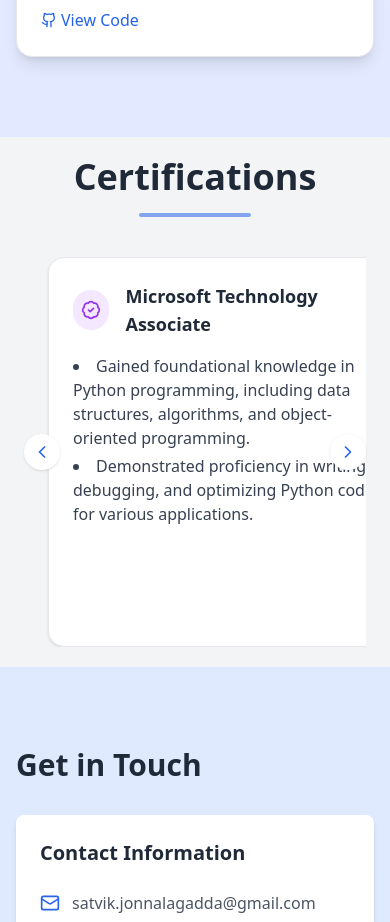
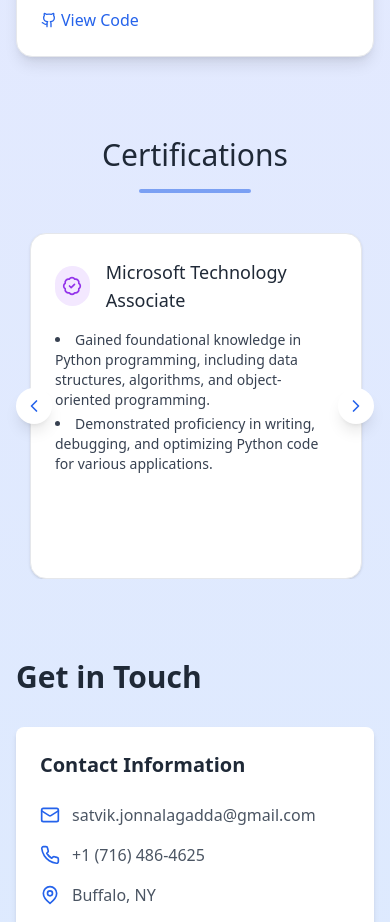
Before and after one commit to satvikjo/profile_ai, a React (Vite) app: page / in a window 390 px wide. Shown: the part 7420-8342 px from the top of the page. Built offline with nearby package versions, Linux system fonts and the light colour scheme.

Commit message:
Update Certifications.tsx

```diff
--- a/src/components/sections/Certifications.tsx
+++ b/src/components/sections/Certifications.tsx
@@ -1,4 +1,4 @@
-import React, { useRef } from 'react';
+import React, { useRef, useEffect, useState } from 'react';
 import { BadgeCheck, ChevronLeft, ChevronRight } from 'lucide-react';
 
 const Certifications: React.FC = () => {
@@ -34,48 +34,79 @@ const Certifications: React.FC = () => {
   ];
 
   const scrollRef = useRef<HTMLDivElement>(null);
+  const [showArrows, setShowArrows] = useState(false);
+  const [isMobile, setIsMobile] = useState(false);
+
+  useEffect(() => {
+    const checkMobile = () => {
+      setIsMobile(window.innerWidth < 768);
+    };
+
+    checkMobile();
+    window.addEventListener('resize', checkMobile);
+    return () => window.removeEventListener('resize', checkMobile);
+  }, []);
 
   const scroll = (direction: 'left' | 'right') => {
     if (scrollRef.current) {
       const container = scrollRef.current;
-      const { scrollLeft, scrollWidth, clientWidth } = container;
-      const scrollAmount = direction === 'left' ? -clientWidth : clientWidth;
-      const newPosition = scrollLeft + scrollAmount;
+      const scrollAmount = direction === 'left' ? -container.clientWidth : container.clientWidth;
 
-      if (direction === 'right' && scrollLeft + clientWidth >= scrollWidth) {
-        container.scrollTo({ left: 0, behavior: 'smooth' });
-      } else if (direction === 'left' && scrollLeft <= 0) {
-        container.scrollTo({ left: scrollWidth, behavior: 'smooth' });
-      } else {
-        container.scrollTo({ left: newPosition, behavior: 'smooth' });
-      }
+      container.scrollBy({
+        left: scrollAmount * (isMobile ? 0.8 : 1),
+        behavior: 'smooth'
+      });
     }
   };
 
   return (
-    <section id="certifications" className="py-5 px-6 bg-gray-100">
+    <section id="certifications" className="py-0 px-4">
       <div className="text-center mb-10">
-        <h2 className="text-4xl font-bold text-gray-800 mb-2">Certifications</h2>
+        <h2 className="text-3xl sm:text-4xl font-xl text-gray-800 mb-2">Certifications</h2>
         <div className="w-28 h-1 mx-auto mt-4 bg-blue-600 rounded-full animate-pulse" />
       </div>
-      <div className="relative max-w-6xl mx-auto">
-        <button onClick={() => scroll('left')} className="absolute left-0 top-1/2 transform -translate-y-1/2 z-10 bg-white p-2 rounded-full shadow">
-          <ChevronLeft className="text-blue-600 w-5 h-5" />
-        </button>
-        <div ref={scrollRef} className="overflow-x-auto scrollbar-hide [&::-webkit-scrollbar]:hidden">
-          <div className="flex gap-6 w-max px-6">
+
+      <div
+        className="relative max-w-6xl mx-auto"
+        onMouseEnter={() => setShowArrows(true)}
+        onMouseLeave={() => setShowArrows(false)}
+      >
+        {/* Navigation Arrows */}
+        {(showArrows || isMobile) && (
+          <>
+            <button
+              onClick={() => scroll('left')}
+              className="absolute left-0 top-1/2 transform -translate-y-1/2 z-10 bg-white p-2 rounded-full shadow-lg hover:bg-gray-100 transition"
+            >
+              <ChevronLeft className="text-blue-600 w-5 h-5" />
+            </button>
+            <button
+              onClick={() => scroll('right')}
+              className="absolute right-0 top-1/2 transform -translate-y-1/2 z-10 bg-white p-2 rounded-full shadow-lg hover:bg-gray-100 transition"
+            >
+              <ChevronRight className="text-blue-600 w-5 h-5" />
+            </button>
+          </>
+        )}
+
+        {/* Certifications Carousel */}
+        <div
+          ref={scrollRef}
+          className="overflow-x-auto scrollbar-hide [&::-webkit-scrollbar]:hidden snap-x snap-mandatory"
+        >
+          <div className="flex gap-4 sm:gap-6 w-max px-4 sm:px-6">
             {certifications.map((cert, index) => (
               <div
                 key={index}
-                className="min-w-[360px] max-w-[360px] bg-white rounded-2xl border border-gray-200 p-6 shadow hover:shadow-md transition duration-300"
+                className="min-w-[85vw] sm:min-w-[360px] max-w-[85vw] sm:max-w-[360px] bg-white rounded-2xl border border-gray-200 p-6 shadow hover:shadow-md transition duration-300 snap-center"
               >
                 <div className="flex items-center mb-4">
                   <div className="w-10 h-10 rounded-full bg-purple-100 flex items-center justify-center">
                     <BadgeCheck className="text-purple-600 w-5 h-5" />
                   </div>
-                  <h3 className="ml-4 text-lg font-semibold text-gray-800">{cert.title}</h3>
+                  <h3 className="ml-4 text-lg font-xl text-gray-800">{cert.title}</h3>
                 </div>
-                <ul className="list-disc list-inside text-base text-gray-700 space-y-1">
+                <ul className="list-disc list-inside text-sm sm:text-base text-gray-700 space-y-1">
                   {cert.details.map((point, i) => (
                     <li key={i}>{point}</li>
                   ))}
@@ -84,9 +115,6 @@ const Certifications: React.FC = () => {
             ))}
           </div>
         </div>
-        <button onClick={() => scroll('right')} className="absolute right-0 top-1/2 transform -translate-y-1/2 z-10 bg-white p-2 rounded-full shadow">
-          <ChevronRight className="text-blue-600 w-5 h-5" />
-        </button>
       </div>
     </section>
   );
```
